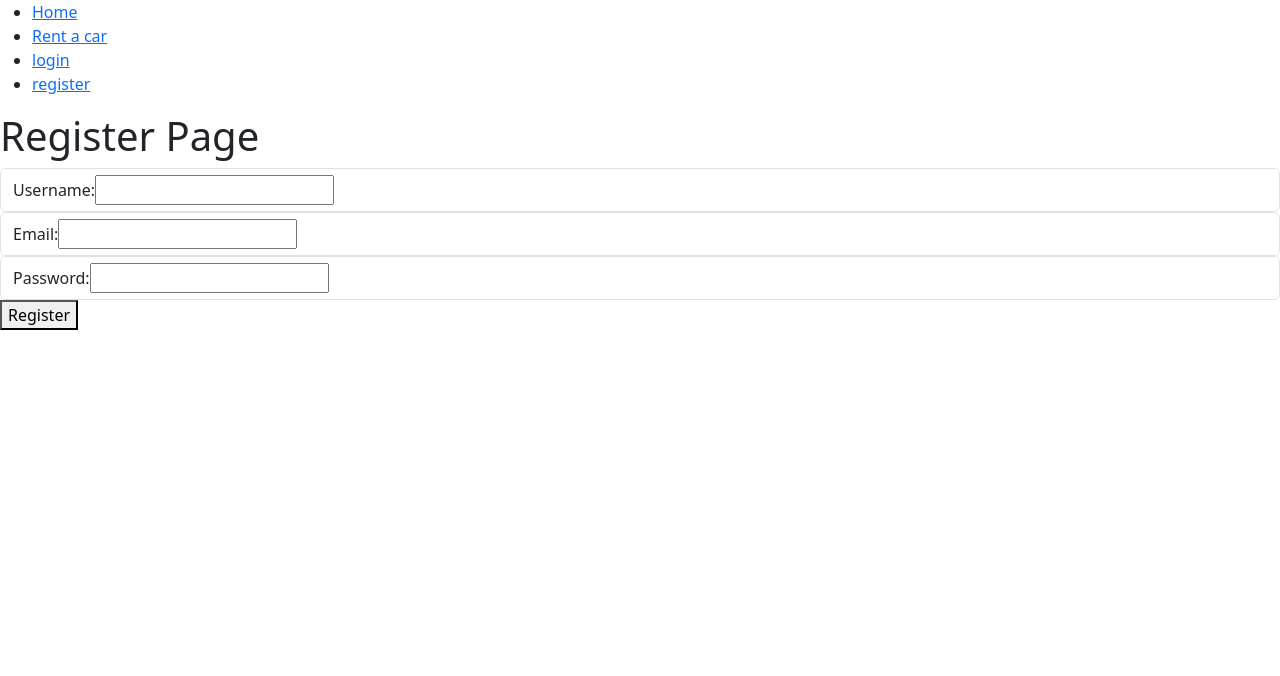
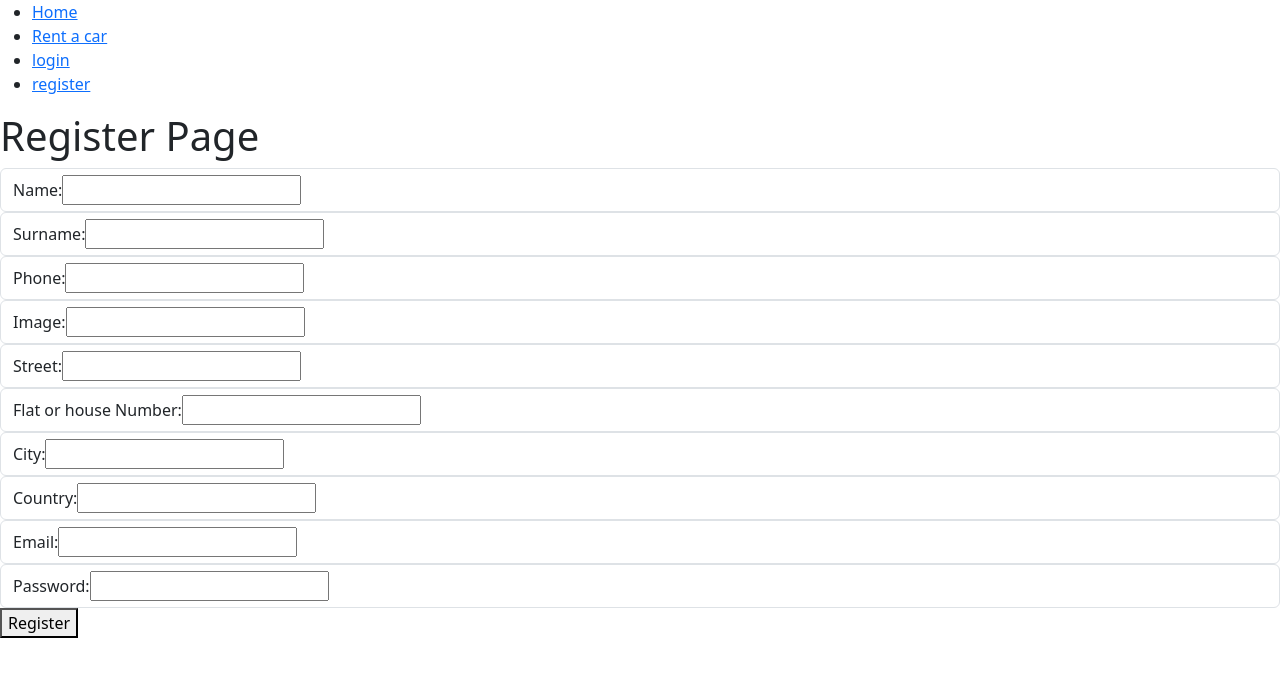
Before and after one commit to fellow-Git-user/frontendCarRent, a React (Vite) app: page /home/register in a window 1280 px wide. Shown: the top 676 px of the page. Built offline with nearby package versions, Linux system fonts and the light colour scheme.

Commit message:
user is registered correctly

```diff
--- a/src/api/carsAPI.ts
+++ b/src/api/carsAPI.ts
@@ -1,12 +1,12 @@
 import axios from "axios"
 import { API_URL } from "../utils/API_URL"
 import { Car, User } from "../types/types"
-import apiClient from "../utils/apiClient"
+import apiUser from "../utils/apiUser"
 
 
 export const fetchCars = async (): Promise<Car[]> => {
     try{
-        const { data } = await apiClient.get('/cars')
+        const { data } = await apiUser.get('/cars')
 
         return data
     } catch {
@@ -28,7 +28,7 @@ export const fetchSingleCar = async (id: string): Promise<Car> => {
 
 export const fetchUsers = async (): Promise<User[]> => {
     try {
-        const { data } = await apiClient.get(`/users`)
+        const { data } = await apiUser.get(`/users`)
         console.log("🚀 ~ fetchUsers ~ data:", data)
         return data
     } catch {
--- a/src/pages/LoginPage/LoginPage.tsx
+++ b/src/pages/LoginPage/LoginPage.tsx
@@ -20,7 +20,7 @@ const LoginPage: React.FC = () => {
 
         try {
             const loginInfo = { email, password}
-            const res = await axios.post('http://localhost:3005/api/client/login', loginInfo)
+            const res = await axios.post('http://localhost:3005/api/users/login', loginInfo)
             const { token } = res.data
             console.log("🚀 ~ res:", res)
 
--- a/src/pages/ProfilePage/ProfilePage.tsx
+++ b/src/pages/ProfilePage/ProfilePage.tsx
@@ -5,20 +5,29 @@ import { useEffect, useState } from "react"
 import { Button } from "@mui/material"
 import SendIcon from '@mui/icons-material/Send';
 import { Form } from "react-bootstrap"
-import apiClient from "../../utils/apiClient"
+import apiUser from "../../utils/apiUser"
 
 
 const ProfilePage: React.FC = () => {
     const { user, loading, logoutUser, updateUser} = useAuth()
 
-    const [ username, setUsername ] = useState(user.username)
+    const [ name, setName ] = useState(user.name)
+    const [email, setEmail] = useState(user.email)
+    const [password, setPassword] = useState(user.password)
+    const [surname, setSurname ] = useState(user.surname)
+    const [image, setImage ] = useState(user.image)
+    const [phone, setPhone ] = useState(user.phone)
+    const [street, setStreet ] = useState(user.street)
+    const [flatNumber, setFlatNumber ] = useState(user.flatNumber)
+    const [city, setCity ] = useState(user.city)
+    const [country, setCountry ] = useState(user.country)
 
 
     useEffect(() => {
         if (user && user.exp * 1000 < Date.now()) {
             logoutUser();
         }
-        }, [user, logoutUser]); // Depend on user and logoutUser
+        }, [user, logoutUser]);
 
         if(loading) {
         return <Commet color="#5d5d5d" size="medium" text="" textColor="" />
@@ -28,15 +37,36 @@ const ProfilePage: React.FC = () => {
         return <Navigate to={'/home/login'}/>
         }
 
-        const usernameHandler = event => {
-            setUsername(event.target.value)
+        const nameHandler = event => {
+            setName(event.target.value)
         }
+        const surnameHandler = event => setSurname(event?.target.value)
+        const imageHandler = event => setImage(event?.target.value)
+        const phoneHandler = event => setPhone(event?.target.value)
+        const streetHandler = event => setStreet(event?.target.value)
+        const flatNumberHandler = event => setFlatNumber(event?.target.value)
+        const cityHandler = event => setCity(event?.target.value)
+        const countryHandler = event => setCountry(event?.target.value)
+        const emailHandler = event => setEmail(event?.target.value)
+        const passwordHandler = event => setPassword(event?.target.value)
+
 
         const submitHandler = async () => {
             event?.preventDefault()
 
             try {
-                const { data } = await apiClient.put('/client/update', { username })
+                const { data } = await apiUser.put('/users/update', {
+                    name,
+                    email,
+                    password,
+                    surname,
+                    image,
+                    phone,
+                    street,
+                    flatNumber,
+                    city,
+                    country
+                 })
                 const { user } = data
 
                 updateUser(user)
@@ -49,15 +79,51 @@ const ProfilePage: React.FC = () => {
     return (
         <div>
             <div>Profile page</div>
-            <p>Username: {user.username} </p>
-            <p>Email: {user.email} </p>
+            <p>Hello, {user.name} </p>
+
 
             <Form onSubmit={submitHandler}>
+
+            <div className="form-control">
+                    <label htmlFor="text" name="name" id="name" value={name}>Name: </label>
+                    <input type="text" name="name" id="name" value={name} onChange={nameHandler} />
+                </div>
                 <div className="form-control">
-                    <label htmlFor="username">Username</label>
-                    <input type="text" name="username" id="username" value={username} onChange={usernameHandler} />
+                    <label htmlFor="text" name="surname" id="surname" value={surname}>Surname: </label>
+                    <input type="text" name="surname" id="surname" value={surname} onChange={surnameHandler} />
                 </div>
-
+                <div className="form-control">
+                    <label htmlFor="text" name="phone" id="phone" value={phone}>Phone: </label>
+                    <input type="text" name="phone" id="phone" value={phone} onChange={phoneHandler} />
+                </div>
+                <div className="form-control">
+                    <label htmlFor="text" name="image" id="image" value={image}>Image: </label>
+                    <input type="text" name="image" id="image" value={image} onChange={imageHandler} />
+                </div>
+                <div className="form-control">
+                    <label htmlFor="text" name="street" id="street" value={street}>Street: </label>
+                    <input type="text" name="street" id="street" value={street} onChange={streetHandler} />
+                </div>
+                <div className="form-control">
+                    <label htmlFor="text" name="flatNumber" id="flatNumber" value={flatNumber}>Flat Number: </label>
+                    <input type="text" name="flatNumber" id="flatNumber" value={flatNumber} onChange={flatNumberHandler} />
+                </div>
+                <div className="form-control">
+                    <label htmlFor="text" name="city" id="city" value={city}>City: </label>
+                    <input type="text" name="city" id="city" value={city} onChange={cityHandler} />
+                </div>
+                <div className="form-control">
+                    <label htmlFor="text" name="country" id="country" value={country}>Country: </label>
+                    <input type="text" name="country" id="country" value={country} onChange={countryHandler} />
+                </div>
+                <div className="form-control">
+                    <label htmlFor="email" name="email" id="email" value={email}>Email: </label>
+                    <input type="email" name="email" id="email" value={email} onChange={emailHandler} />
+                </div>
+                <div className="form-control">
+                    <label htmlFor="password" name="password" id="password" value={password}>Password: </label>
+                    <input type="password" name="password" id="password" value={password} onChange={passwordHandler} />
+                </div>
 
                 <Button variant="contained" endIcon={<SendIcon />} type="submit">Update profile</Button>
 
--- a/src/pages/RegisterPage/RegisterPage.tsx
+++ b/src/pages/RegisterPage/RegisterPage.tsx
@@ -4,13 +4,29 @@ import { useNavigate } from "react-router"
 
 const RegisterPage: React.FC = () => {
 
-    const [username, setUsername] = useState('')
+    const [name, setName] = useState('')
     const [email, setEmail] = useState('')
     const [password, setPassword] = useState('')
+    const [surname, setSurname ] = useState('')
+    const [image, setImage ] = useState('')
+    const [phone, setPhone ] = useState('')
+    const [street, setStreet ] = useState('')
+    const [flatNumber, setFlatNumber ] = useState('')
+    const [city, setCity ] = useState('')
+    const [country, setCountry ] = useState('')
 
     const navigate = useNavigate()
 
-    const usernameHandler = event => setUsername(event?.target.value)
+    const nameHandler = event => setName(event?.target.value)
+    const surnameHandler = event => setSurname(event?.target.value)
+    const imageHandler = event => setImage(event?.target.value)
+    const phoneHandler = event => setPhone(event?.target.value)
+    const streetHandler = event => setStreet(event?.target.value)
+    const flatNumberHandler = event => setFlatNumber(event?.target.value)
+    const cityHandler = event => setCity(event?.target.value)
+    const countryHandler = event => setCountry(event?.target.value)
+
+
     const emailHandler = event => setEmail(event?.target.value)
     const passwordHandler = event => setPassword(event?.target.value)
 
@@ -18,8 +34,9 @@ const RegisterPage: React.FC = () => {
         event.preventDefault()
 
         try {
-            const userInfo = { username, email, password}
-            const res = await axios.post('http://localhost:3005/api/client/register', userInfo)
+            const userInfo = { name, email, password, surname,
+                image, phone, street, flatNumber, city, country }
+            const res = await axios.post('http://localhost:3005/api/users/register', userInfo)
 
             navigate('/home/login')
         } catch (error) {
@@ -29,16 +46,42 @@ const RegisterPage: React.FC = () => {
 
     }
 
-
-
     return (
         <div>
             <h1>Register Page</h1>
 
             <form onSubmit={registerHandler}>
                 <div className="form-control">
-                    <label htmlFor="text" name="username" id="username" value={username}>Username: </label>
-                    <input type="text" name="username" id="username" value={username} onChange={usernameHandler} />
+                    <label htmlFor="text" name="name" id="name" value={name}>Name: </label>
+                    <input type="text" name="name" id="name" value={name} onChange={nameHandler} />
+                </div>
+                <div className="form-control">
+                    <label htmlFor="text" name="surname" id="surname" value={surname}>Surname: </label>
+                    <input type="text" name="surname" id="surname" value={surname} onChange={surnameHandler} />
+                </div>
+                <div className="form-control">
+                    <label htmlFor="text" name="phone" id="phone" value={phone}>Phone: </label>
+                    <input type="text" name="phone" id="phone" value={phone} onChange={phoneHandler} />
+                </div>
+                <div className="form-control">
+                    <label htmlFor="text" name="image" id="image" value={image}>Image: </label>
+                    <input type="text" name="image" id="image" value={image} onChange={imageHandler} />
+                </div>
+                <div className="form-control">
+                    <label htmlFor="text" name="street" id="street" value={street}>Street: </label>
+                    <input type="text" name="street" id="street" value={street} onChange={streetHandler} />
+                </div>
+                <div className="form-control">
+                    <label htmlFor="text" name="flatNumber" id="flatNumber" value={flatNumber}>Flat or house Number: </label>
+                    <input type="text" name="flatNumber" id="flatNumber" value={flatNumber} onChange={flatNumberHandler} />
+                </div>
+                <div className="form-control">
+                    <label htmlFor="text" name="city" id="city" value={city}>City: </label>
+                    <input type="text" name="city" id="city" value={city} onChange={cityHandler} />
+                </div>
+                <div className="form-control">
+                    <label htmlFor="text" name="country" id="country" value={country}>Country: </label>
+                    <input type="text" name="country" id="country" value={country} onChange={countryHandler} />
                 </div>
                 <div className="form-control">
                     <label htmlFor="email" name="email" id="email" value={email}>Email: </label>
--- a/src/types/types.ts
+++ b/src/types/types.ts
@@ -23,7 +23,9 @@ export type User = {
             city: string,
             country: string
         },
-    email: string
+    email: string,
+    password: string,
+    role: string
 }
 
 export type UserFormProps = {
--- a/src/utils/apiClient.ts
+++ b/src/utils/apiUser.ts
@@ -1,12 +1,12 @@
 import axios from "axios";
 import { API_URL } from "./API_URL";
 
-const apiClient = axios.create({
+const apiUser = axios.create({
     baseURL : API_URL
 
 })
 
-apiClient.interceptors.request.use(config => {
+apiUser.interceptors.request.use(config => {
     const token = localStorage.getItem('token')
 
     if(token){
@@ -15,4 +15,4 @@ apiClient.interceptors.request.use(config => {
     return config
 })
 
-export default apiClient
+export default apiUser
```
